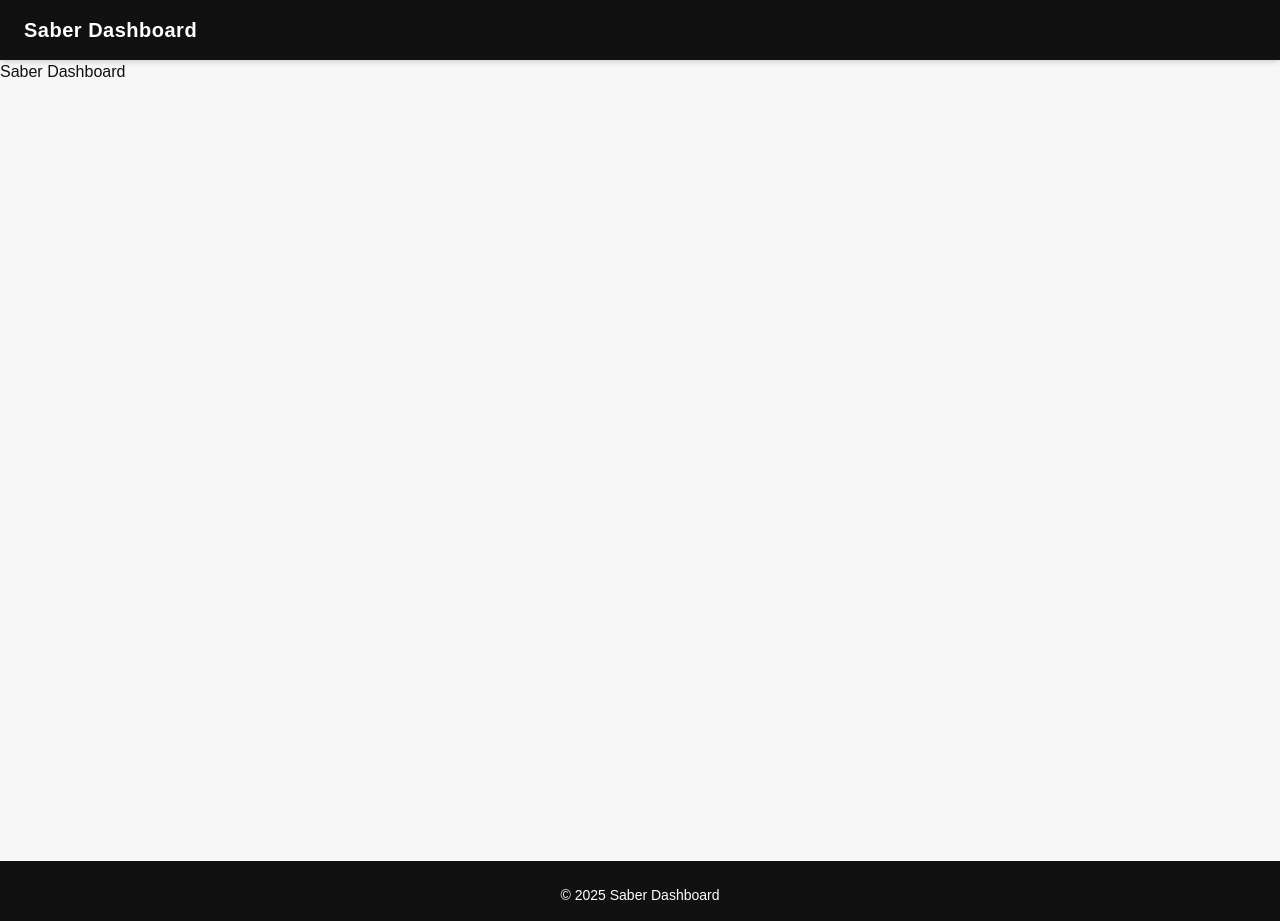
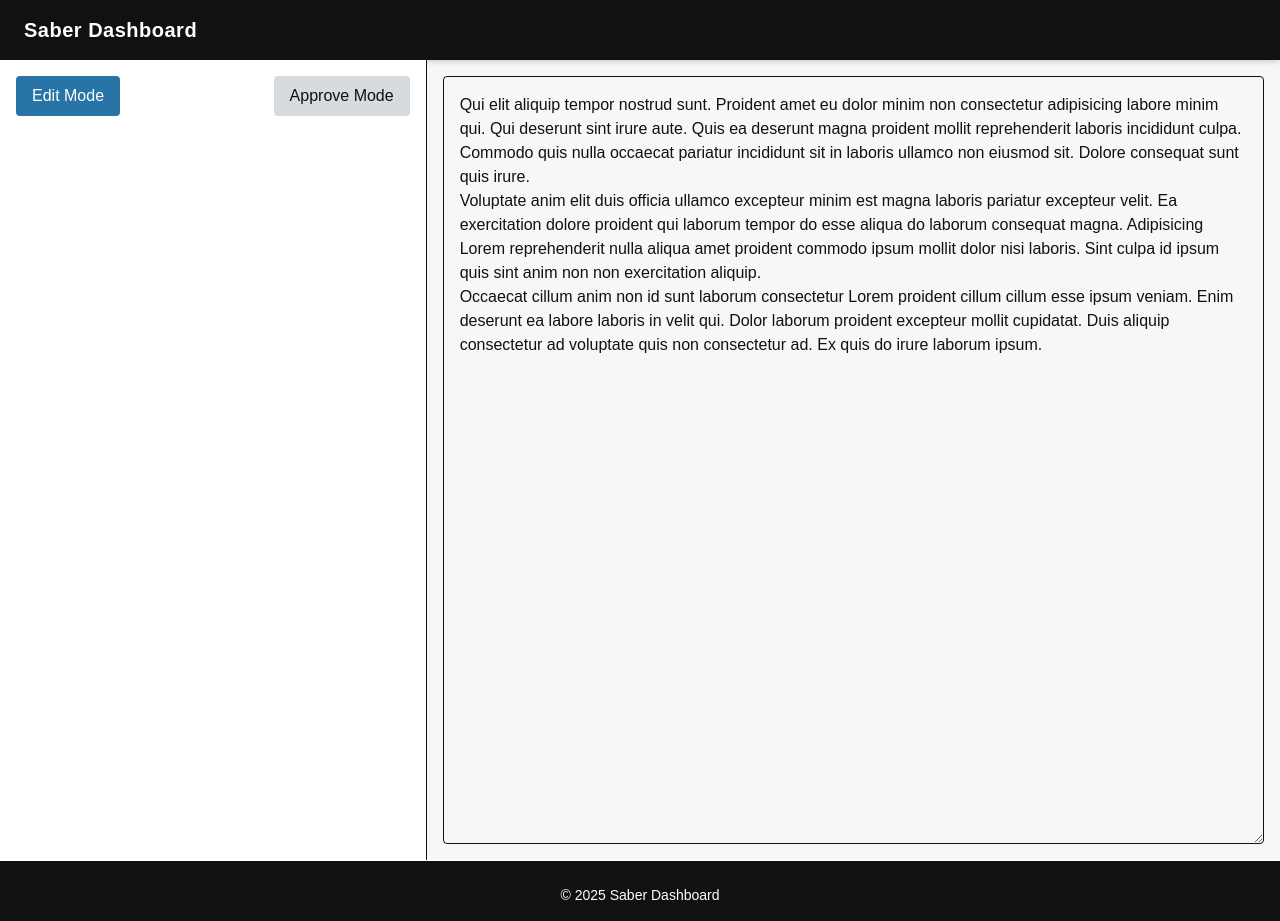
Before and after one commit to soulsako/saber-dashboard, a Next.js app: page / in a window 1280 px wide. Built offline with nearby package versions, Linux system fonts and the light colour scheme.

Commit message:
Added panels and relevant connected state

```diff
--- /dev/null
+++ b/app/components/Button.tsx
@@ -0,0 +1,21 @@
+export default function Button({
+  onClick,
+  children,
+  className = "",
+}: {
+  onClick: () => void;
+  children: React.ReactNode;
+  className?: string;
+}) {
+  return (
+    <button
+      onClick={onClick}
+      className={`px-3 py-1 sm:px-4 sm:py-2 text-sm sm:text-base rounded transition duration-150 disabled:opacity-50 disabled:cursor-not-allowed ${className}`}
+    >
+      {children}
+    </button>
+  );
+}
+// This Button component can be used in any part of the application
+// where you need a button with a click handler and optional styling.
+// It accepts an onClick function and children to display inside the button,
--- /dev/null
+++ b/app/containers/LeftPanel.tsx
@@ -0,0 +1,35 @@
+"use client";
+
+import React, { useState } from "react";
+import Button from "../components/Button";
+
+export default function LeftPanel() {
+  const [mode, setMode] = useState<"edit" | "approve">("edit");
+
+  return (
+    <section className="w-full md:w-1/3 p-4 bg-[var(--bg-white)] order-b md:border-r md:border-b-0 border-borderBase">
+      <div className="flex justify-between mb-4">
+        <Button
+          onClick={() => setMode("edit")}
+          className={
+            mode === "edit"
+              ? "bg-[var(--bg-blue)] text-white"
+              : "bg-[var(--bg-gray)]"
+          }
+        >
+          Edit Mode
+        </Button>
+        <Button
+          onClick={() => setMode("approve")}
+          className={
+            mode === "approve"
+              ? "bg-[var(--bg-blue)] text-white"
+              : "bg-[var(--bg-gray)]"
+          }
+        >
+          Approve Mode
+        </Button>
+      </div>
+    </section>
+  );
+}
--- /dev/null
+++ b/app/containers/MiddlePanel.tsx
@@ -0,0 +1,31 @@
+"use client";
+
+import { useEffect, useState } from "react";
+import { LoremIpsum } from "lorem-ipsum";
+
+export default function MiddlePanel({
+  setText,
+}: {
+  setText: (text: string) => void;
+}) {
+  const [content, setContent] = useState("");
+
+  useEffect(() => {
+    const lorem = new LoremIpsum().generateParagraphs(3);
+    setContent(lorem);
+    setText(lorem);
+  }, [setText]);
+
+  return (
+    <section className="w-2/3 p-4">
+      <textarea
+        className="w-full h-[300px] sm:h-full p-4 border border-borderBase rounded text-sm sm:text-base"
+        value={content}
+        onChange={(e) => {
+          setContent(e.target.value);
+          setText(e.target.value);
+        }}
+      />
+    </section>
+  );
+}
--- a/app/page.tsx
+++ b/app/page.tsx
@@ -1,18 +1,21 @@
+/* eslint-disable @typescript-eslint/no-unused-vars */
+"use client";
+
+import { useState } from "react";
+import LeftPanel from "./containers/LeftPanel";
+import MiddlePanel from "./containers/MiddlePanel";
 import { RegexProvider } from "./context/RegexContext";
-
-export const metadata = {
-  title: "Saber Dashboard",
-  description: "Main dashboard to edit and approve regex patterns.",
-  keywords: ["regex", "dashboard", "editor", "approver", "text matching"],
-};
 
 // This is the main entry point of the Saber Dashboard application.
 export default function Home() {
+  const [text, setText] = useState("");
+
   return (
     <RegexProvider>
       <main className="flex flex-col min-h-screen overflow-hidden">
         <div className="flex flex-1 md:flex-row flex-1 overflow-hidden">
-          Saber Dashboard
+          <LeftPanel />
+          <MiddlePanel setText={setText} />
         </div>
       </main>
     </RegexProvider>
--- a/package.json
+++ b/package.json
@@ -9,6 +9,7 @@
     "lint": "next lint"
   },
   "dependencies": {
+    "lorem-ipsum": "^2.0.8",
     "next": "15.3.3",
     "react": "^19.0.0",
     "react-dom": "^19.0.0"
```
Also changed, not shown: 1 other file (tests, documents, lock files or other folders).
